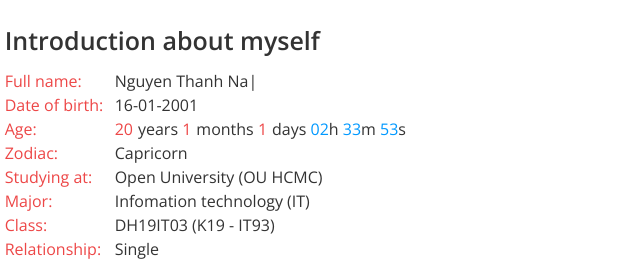
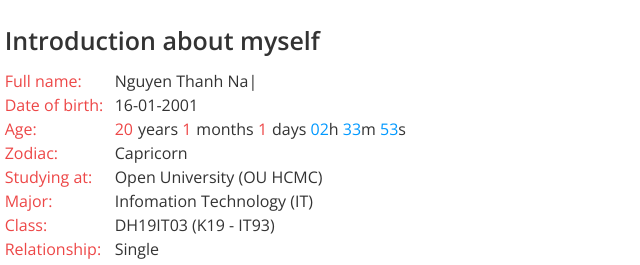
Before and after one commit to namnguyenthanhwork/portfolio, a plain HTML site: page index.html in a window 1280 px wide. Shown: the part 982-1247 px from the top of the page, 510-1150 px from the left. Drawn offline with nearby package versions, Linux system fonts and the light colour scheme.

Commit message:
Update index.html

```diff
--- a/index.html
+++ b/index.html
@@ -125,7 +125,7 @@
                         </div>
                         <div>
                             <p>Major: </p>
-                            <p>Infomation technology (IT)</p>
+                            <p>Infomation Technology (IT)</p>
                         </div>
                         <div>
                             <p>Class: </p>
```
